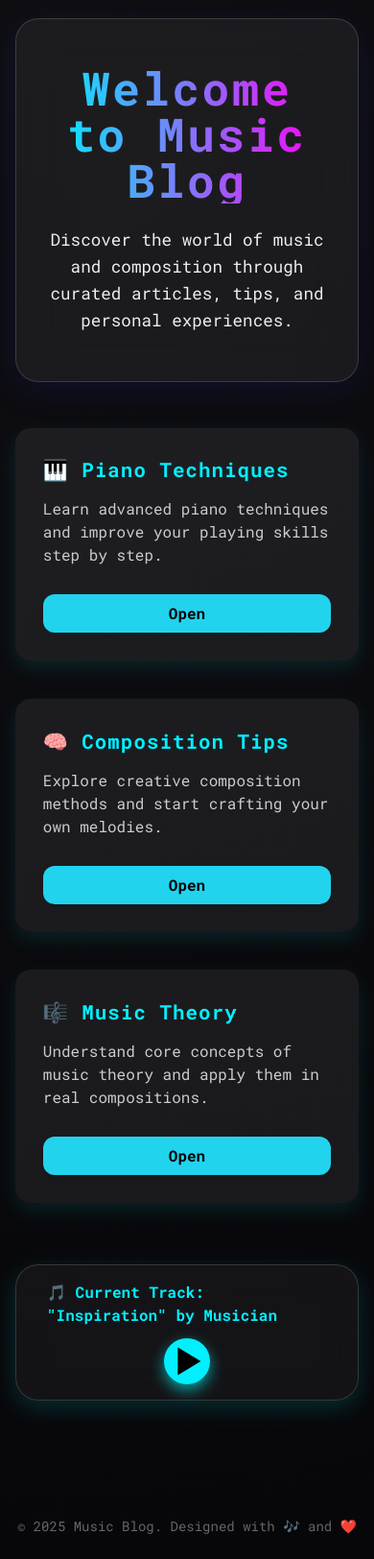
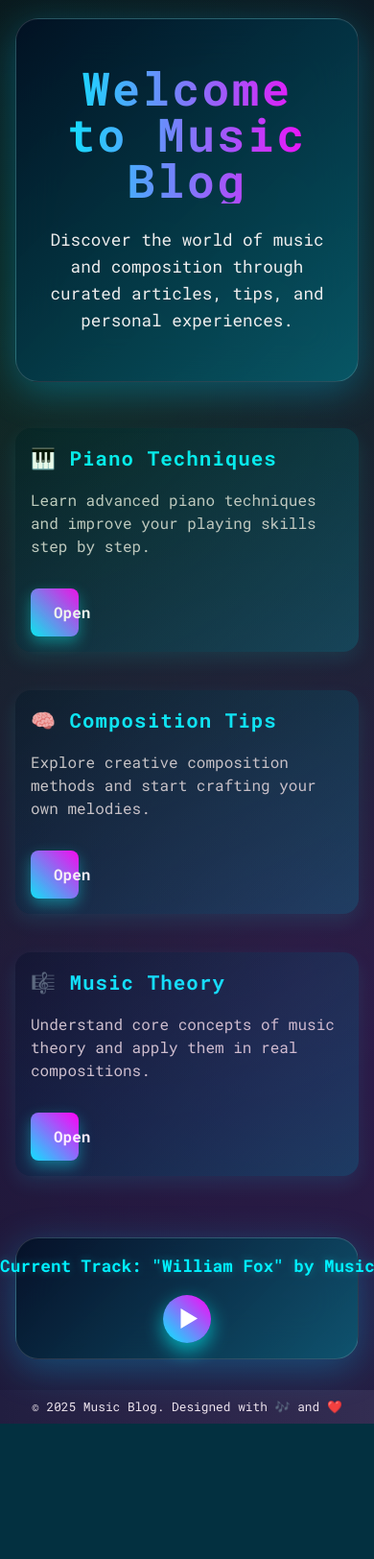
Before and after one commit to Programmingmonth/MusicBlog, a Django app: page / in a window 390 px wide; the page is wider, and only the part inside the window is pictured. Shown: the part 77-1701 px from the top of that part at 96% size. After the commit the page ends 1560 px from the top of that part, so only its background shows below. Run offline with Django 5.2, Linux system fonts and the light colour scheme; some libraries are stand-ins or nearby versions.

Commit message:
Initial commit

```diff
--- a/MusicBlog/web/templates/index.html
+++ b/MusicBlog/web/templates/index.html
@@ -12,9 +12,85 @@
     <style>
       body {
         font-family: "Roboto Mono", monospace;
-        background: radial-gradient(circle at top left, #0f0f13, #07070a);
+        background: linear-gradient(135deg, #0a0e1f, #1a1f3a);
         color: #eee;
         min-height: 100vh;
+        overflow-x: hidden;
+        position: relative;
+      }
+
+      body::before {
+        content: "";
+        position: absolute;
+        top: 0;
+        left: 0;
+        width: 100%;
+        height: 100%;
+        background: radial-gradient(
+            circle at 20% 30%,
+            rgba(0, 255, 0, 0.1) 0%,
+            transparent 70%
+          ),
+          radial-gradient(
+            circle at 80% 70%,
+            rgba(255, 0, 255, 0.1) 0%,
+            transparent 70%
+          );
+        z-index: 0;
+        pointer-events: none;
+      }
+
+      .web3-nodes {
+        position: absolute;
+        width: 100%;
+        height: 100%;
+        z-index: 1;
+        pointer-events: none;
+      }
+
+      .web3-node {
+        position: absolute;
+        width: 4px;
+        height: 4px;
+        background: rgba(0, 255, 0, 0.7);
+        border-radius: 50%;
+        animation: float 15s infinite;
+      }
+
+      .web3-node::after {
+        content: "";
+        position: absolute;
+        width: 1px;
+        height: 0;
+        background: rgba(0, 255, 0, 0.3);
+        top: 50%;
+        left: 50%;
+        transform: translate(-50%, -50%);
+        animation: connect 3s infinite;
+      }
+
+      @keyframes float {
+        0% {
+          transform: translate(0, 0);
+        }
+        50% {
+          transform: translate(20px, 20px);
+        }
+        100% {
+          transform: translate(0, 0);
+        }
+      }
+
+      @keyframes connect {
+        0% {
+          height: 0;
+        }
+        50% {
+          height: 100px;
+        }
+        100% {
+          height: 0;
+        }
       }
 
       .glass {
@@ -23,6 +99,8 @@
         border: 1px solid rgba(255, 255, 255, 0.15);
         box-shadow: 0 8px 32px 0 rgba(31, 38, 135, 0.2);
         transition: box-shadow 0.3s ease;
+        position: relative;
+        z-index: 2;
       }
 
       .glass:hover {
@@ -87,14 +165,30 @@
         text-align: center;
         font-size: 1.1rem;
         line-height: 1.6;
+        background: linear-gradient(
+          135deg,
+          rgba(0, 15, 36, 0.8),
+          rgba(0, 120, 140, 0.6)
+        );
+        box-shadow: 0 10px 40px rgba(0, 200, 255, 0.3);
+        transition: transform 0.3s ease, box-shadow 0.3s ease;
+      }
+
+      section.welcome:hover {
+        transform: translateY(-5px);
+        box-shadow: 0 15px 50px rgba(0, 200, 255, 0.5);
       }
 
       .card {
         border-radius: 1rem;
         padding: 1.8rem;
-        background: rgba(255, 255, 255, 0.07);
+        background: linear-gradient(
+          135deg,
+          rgba(0, 15, 36, 0.7),
+          rgba(0, 100, 120, 0.5)
+        );
         box-shadow: 0 8px 20px rgba(0, 255, 255, 0.1);
-        transition: transform 0.4s ease, box-shadow 0.4s ease;
+        transition: transform 0.4s ease, box-shadow 0.3s ease;
         cursor: pointer;
         display: flex;
         flex-direction: column;
@@ -120,59 +214,130 @@
         user-select: none;
       }
 
+      .card button {
+        background: linear-gradient(45deg, #00f0ff, #ff00f7);
+        border: none;
+        border-radius: 0.5rem;
+        padding: 0.75rem 1.5rem;
+        color: #fff;
+        font-weight: 600;
+        cursor: pointer;
+        box-shadow: 0 6px 15px rgba(0, 255, 255, 0.4);
+        transition: transform 0.3s ease, background 0.3s ease;
+      }
+
+      .card button:hover {
+        transform: scale(1.05);
+        background: linear-gradient(45deg, #00d2e3, #e600e6);
+      }
+
       .music-player {
         margin-top: 4rem;
-        background: rgba(255, 255, 255, 0.05);
-        padding: 1rem 2rem;
+        padding: 1.5rem 2rem;
         border-radius: 1.5rem;
+        background: linear-gradient(
+          135deg,
+          rgba(0, 15, 36, 0.8),
+          rgba(0, 120, 140, 0.6)
+        );
+        box-shadow: 0 10px 40px rgba(0, 200, 255, 0.3);
         display: flex;
         align-items: center;
         justify-content: space-between;
-        gap: 1rem;
-        box-shadow: 0 8px 24px rgba(0, 255, 255, 0.15);
+        gap: 1.5rem;
+        transition: transform 0.3s ease, box-shadow 0.3s ease;
       }
 
-      .music-player button {
-        background: #00f0ff;
-        border: none;
-        border-radius: 50%;
-        width: 48px;
-        height: 48px;
-        color: #111;
-        font-weight: 700;
-        font-size: 1.5rem;
-        cursor: pointer;
-        box-shadow: 0 6px 15px rgba(0, 255, 255, 0.6);
-        transition: background 0.3s ease;
-      }
-
-      .music-player button:hover {
-        background: #00d2e3;
+      .music-player:hover {
+        transform: translateY(-5px);
+        box-shadow: 0 15px 50px rgba(0, 200, 255, 0.5);
       }
 
       .music-player .track-info {
         color: #00f0ff;
-        font-weight: 600;
-        user-select: none;
+        font-weight: 700;
+        font-size: 1.1rem;
+        text-shadow: 0 0 10px rgba(0, 255, 255, 0.3);
         flex-grow: 1;
+        overflow: hidden;
+        white-space: nowrap;
+        text-overflow: ellipsis;
+      }
+
+      .music-player button {
+        background: linear-gradient(45deg, #00f0ff, #ff00f7);
+        border: none;
+        border-radius: 50%;
+        width: 60px;
+        height: 60px;
+        display: flex;
+        align-items: center;
+        justify-content: center;
+        color: #fff;
+        font-size: 1.8rem;
+        cursor: pointer;
+        box-shadow: 0 8px 20px rgba(0, 255, 255, 0.6);
+        transition: transform 0.3s ease, background 0.3s ease;
+      }
+
+      .music-player button:hover {
+        transform: scale(1.1);
+        background: linear-gradient(45deg, #00d2e3, #e600e6);
+      }
+
+      .music-player button svg {
+        width: 70%;
+        height: 70%;
+      }
+
+      .music-player button.playing {
+        background: linear-gradient(45deg, #00d2e3, #e600e6);
+      }
+
+      @keyframes pulse {
+        0% {
+          transform: scale(1);
+        }
+        50% {
+          transform: scale(1.05);
+        }
+        100% {
+          transform: scale(1);
+        }
+      }
+
+      .music-player.playing .track-info {
+        animation: pulse 2s infinite;
       }
 
       footer {
-        margin-top: 6rem;
-        padding: 1.5rem 0;
+        padding: 0.5rem 1rem;
         text-align: center;
-        color: #666;
-        font-size: 0.875rem;
-        user-select: none;
+        background: linear-gradient(90deg, #1a1f3a, #2a2f4a);
+        color: #eee;
+        font-size: 0.9rem;
+        margin-top: 2rem;
       }
 
       @media (max-width: 768px) {
         .grid-cols-3 {
           grid-template-columns: repeat(1, minmax(0, 1fr));
         }
-        .music-player {
+        .music-player,
+        .welcome,
+        .card {
           flex-direction: column;
-          gap: 0.8rem;
+          gap: 1rem;
+          padding: 1rem;
+        }
+        .music-player button,
+        .card button {
+          width: 50px;
+          height: 50px;
+        }
+        footer {
+          padding: 0.5rem;
+          font-size: 0.8rem;
         }
       }
     </style>
@@ -180,9 +345,7 @@
   <body>
     <!-- Navbar -->
     <nav class="px-8 py-5 flex justify-between items-center">
-      <h1 class="text-3xl gradient-text select-none cursor-default">
-        MUSIC
-      </h1>
+      <h1 class="text-3xl gradient-text select-none cursor-default">MUSIC</h1>
       <div class="flex space-x-10 text-lg">
         <a href="/">Home</a>
         <a href="/composition/">Compositions</a>
@@ -192,7 +355,7 @@
 
     <!-- Main Content -->
     <main>
-      <section class="glass welcome hover-glow">
+      <section class="glass welcome">
         <h2 class="text-5xl gradient-text mb-6 select-none">
           Welcome to Music Blog
         </h2>
@@ -204,21 +367,18 @@
 
       <!-- Cards -->
       <div class="grid grid-cols-1 md:grid-cols-2 lg:grid-cols-3 gap-10">
-        <article class="card hover-glow">
+        <article class="card">
           <h3>🎹 Piano Techniques</h3>
           <p>
             Learn advanced piano techniques and improve your playing skills step
             by step.
           </p>
-          <button
-            onclick="location.href='piano'"
-            class="mt-4 text-center bg-cyan-400 text-black font-semibold px-4 py-2 rounded-xl shadow-md hover:bg-cyan-300 transition"
-          >
+          <button onclick="location.href='piano'" class="mt-4 text-center">
             Open
           </button>
         </article>
 
-        <article class="card hover-glow">
+        <article class="card">
           <h3>🧠 Composition Tips</h3>
           <p>
             Explore creative composition methods and start crafting your own
@@ -226,22 +386,19 @@
           </p>
           <button
             onclick="location.href='composition'"
-            class="mt-4 text-center bg-cyan-400 text-black font-semibold px-4 py-2 rounded-xl shadow-md hover:bg-cyan-300 transition"
+            class="mt-4 text-center"
           >
             Open
           </button>
         </article>
 
-        <article class="card hover-glow">
+        <article class="card">
           <h3>🎼 Music Theory</h3>
           <p>
             Understand core concepts of music theory and apply them in real
             compositions.
           </p>
-          <button
-            onclick="location.href='theory'"
-            class="mt-4 text-center bg-cyan-400 text-black font-semibold px-4 py-2 rounded-xl shadow-md hover:bg-cyan-300 transition"
-          >
+          <button onclick="location.href='theory'" class="mt-4 text-center">
             Open
           </button>
         </article>
@@ -250,7 +407,7 @@
       <!-- Music Player -->
       <div class="music-player glass">
         <div class="track-info">
-          🎵 Current Track: "Inspiration" by Musician
+          🎵 Current Track: "William Fox" by Musician
         </div>
         <button aria-label="Play/Pause">
           <svg
@@ -259,13 +416,15 @@
             viewBox="0 0 50 50"
             xmlns="http://www.w3.org/2000/svg"
           >
-            <polygon points="15,10 40,25 15,40" fill="black" />
+            <polygon points="15,10 40,25 15,40" fill="white" />
           </svg>
         </button>
       </div>
     </main>
 
     <!-- Footer -->
-    <footer>&copy; 2025 Music Blog. Designed with 🎶 and ❤️</footer>
+    <footer>
+      <p>© 2025 Music Blog. Designed with 🎶 and ❤️</p>
+    </footer>
   </body>
 </html>
```
Also changed, not shown: MusicBlog/web/templates/About.html (+16 -4 lines), MusicBlog/web/templates/composition.html (+27 -3 lines), MusicBlog/web/templates/piano.html (+15 -1 lines), MusicBlog/web/templates/theory.html (+17 -2 lines), MusicBlog/web/static/image/Sheet.png (added), MusicBlog/web/static/image/Sol.png (deleted).
